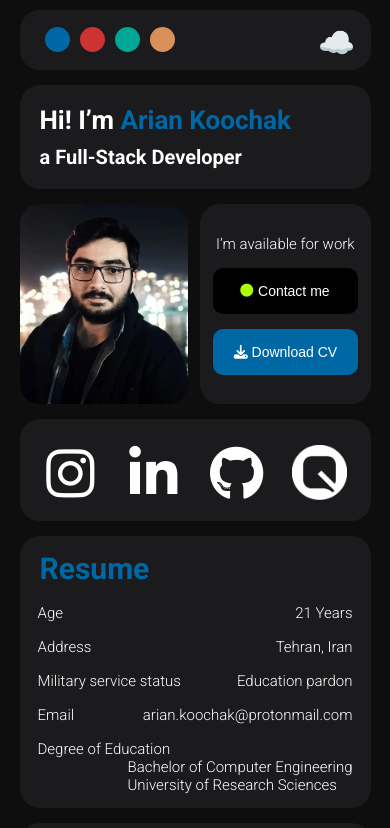
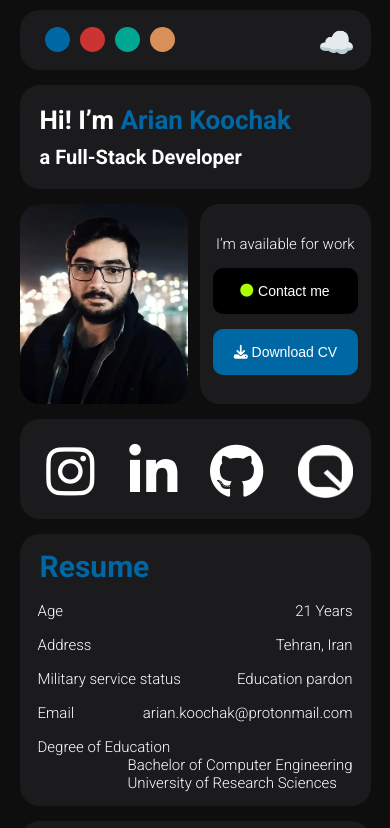
Before and after one commit to ariankoochak/PersonalWebsite, a Next.js app in the folder ariankoochak-next-based/: page / in a window 390 px wide. Shown: the top 828 px of the page. Built offline with nearby package versions, Linux system fonts and the light colour scheme.

Commit message:
change img tag to Image next tag in SocialsDiv component

```diff
--- a/ariankoochak-next-based/src/layouts/SocialsDiv/SocialsDiv.jsx
+++ b/ariankoochak-next-based/src/layouts/SocialsDiv/SocialsDiv.jsx
@@ -1,4 +1,7 @@
+import Image from "next/image";
 import React from "react";
+
+const queraLogoSrc = "/Images/QueraLogo.webp";
 export default function SocialsDiv() {
     return (
         <div className={`common-styles-div socials-div persian-blue-div-color`}>
@@ -37,7 +40,9 @@ export default function SocialsDiv() {
                 rel="noreferrer"
             >
                 <div className="quera">
-                    <img loading="lazy" src={'/Images/QueraLogo.webp'} alt="quera" />
+                    <div className="quera-logo-container">
+                        <Image src={queraLogoSrc} alt="quera" fill />
+                    </div>
                 </div>
             </a>
         </div>
--- a/ariankoochak-next-based/src/styles/globals.css
+++ b/ariankoochak-next-based/src/styles/globals.css
@@ -255,8 +255,16 @@ a {
     cursor: pointer;
 }
 
-.socials-div .quera img {
+/* .socials-div .quera img {
     width: 45px;
+    position: relative;
+    top: 6px;
+} */
+
+.socials-div .quera .quera-logo-container{
+    width: 45px;
+    height: 5px;
+    overflow: hidden;
     position: relative;
     top: 6px;
 }
@@ -476,8 +484,9 @@ a {
     .socials-div div i{
         font-size: 55px;
     }
-    .socials-div .quera img{
+    .socials-div .quera .quera-logo-container{
         width: 55px;
+        height: 13px;
     }
     .about-myskills-certificates-data {
         width: 100%;
```
